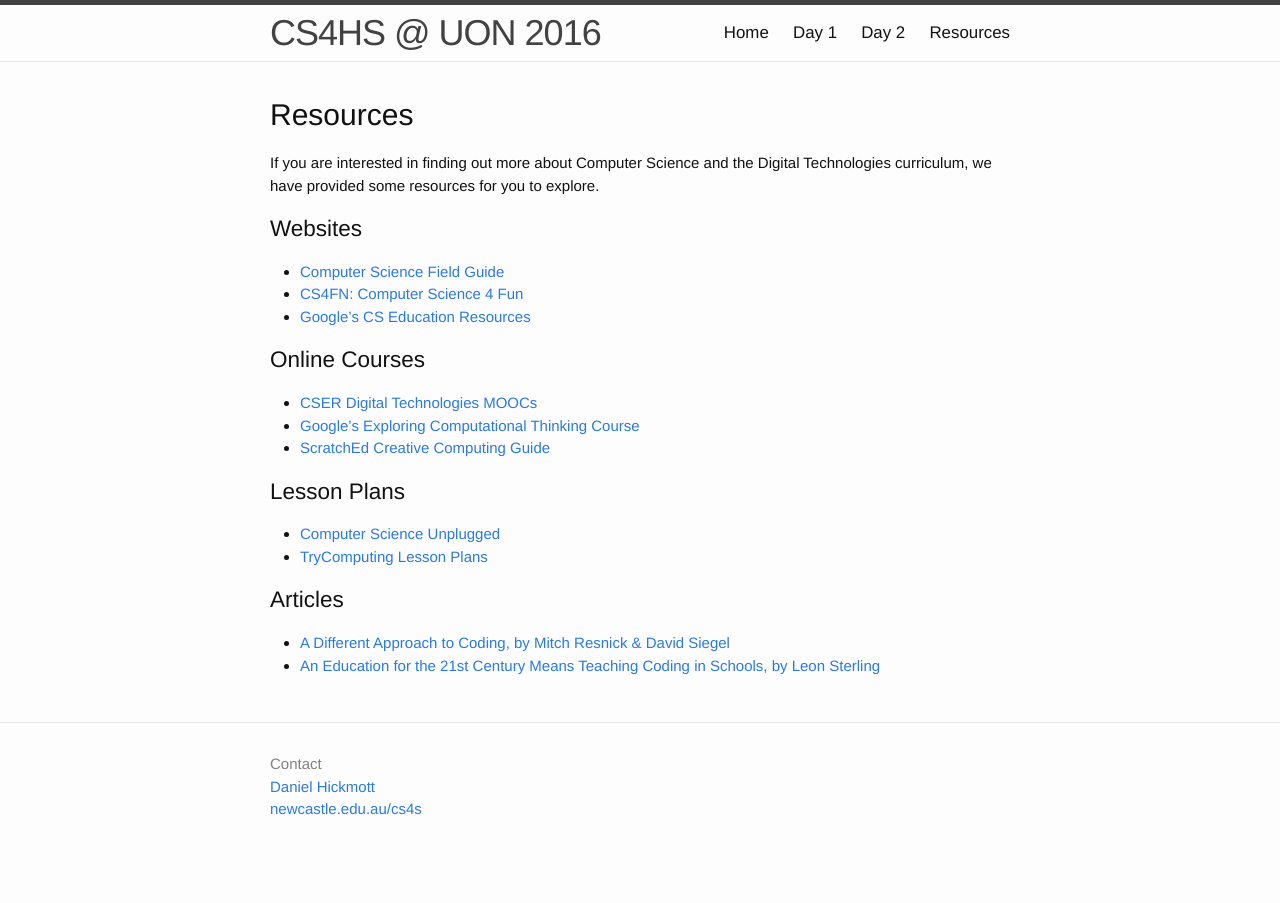
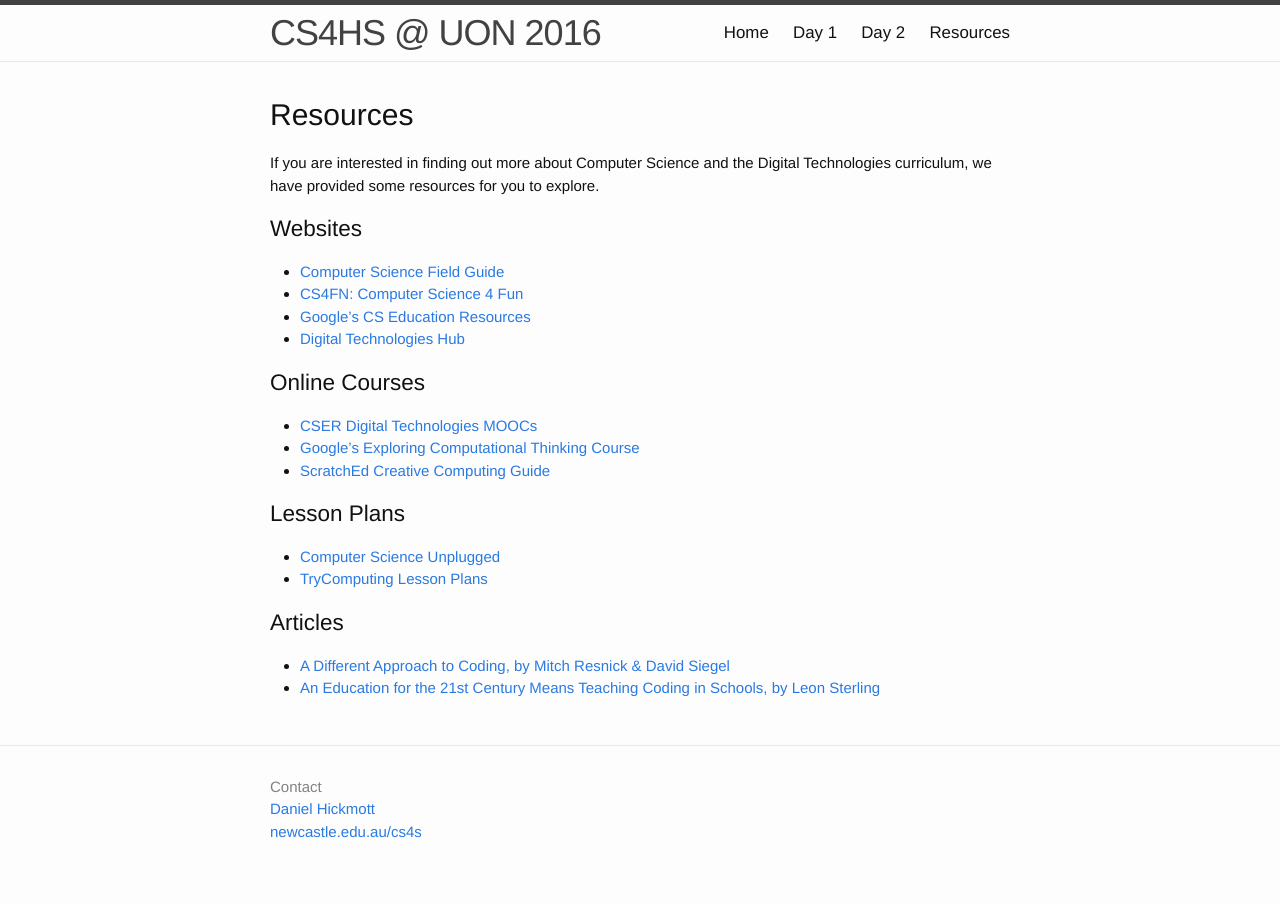
Before and after one commit to cs4s/hs-2016, a Jekyll site: the page built from resources.md, in a window 1280 px wide. Built offline with Jekyll 4.4.1, drawn with Linux system fonts in a browser that asks for light colours.

Commit message:
Changes Resources page to include DT hub link

```diff
--- a/resources.md
+++ b/resources.md
@@ -13,6 +13,7 @@ If you are interested in finding out more about Computer Science and the Digital
 - [Computer Science Field Guide](http://csfieldguide.org.nz/)
 - [CS4FN: Computer Science 4 Fun](http://www.cs4fn.org/)
 - [Google's CS Education Resources](https://www.google.com/edu/cs/index.html)
+- [Digital Technologies Hub](https://www.digitaltechnologieshub.edu.au/)
 
 ## Online Courses
 
```
